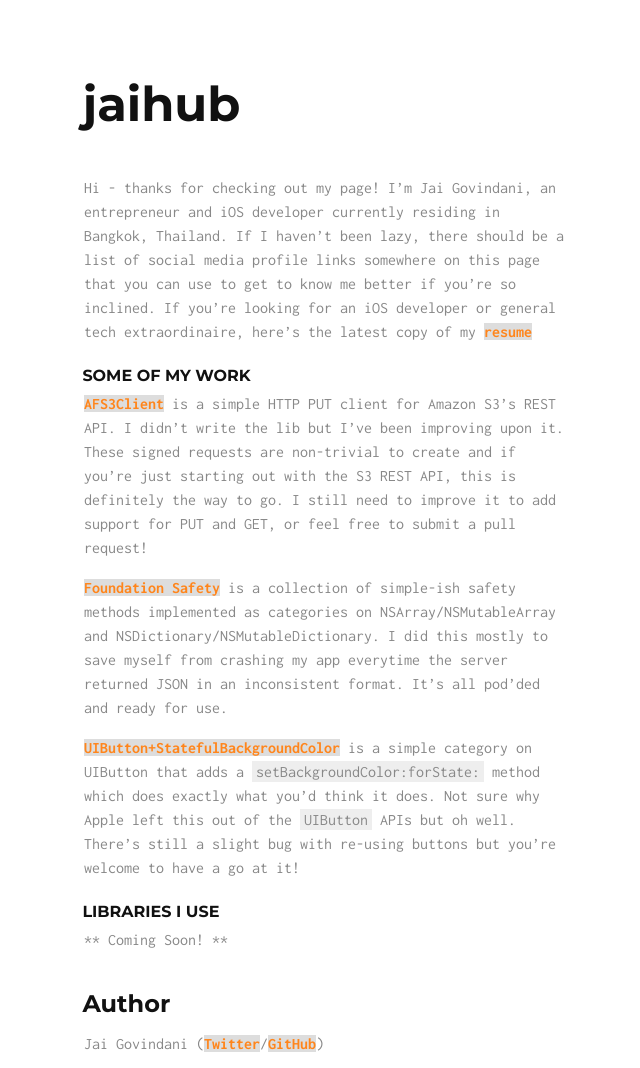
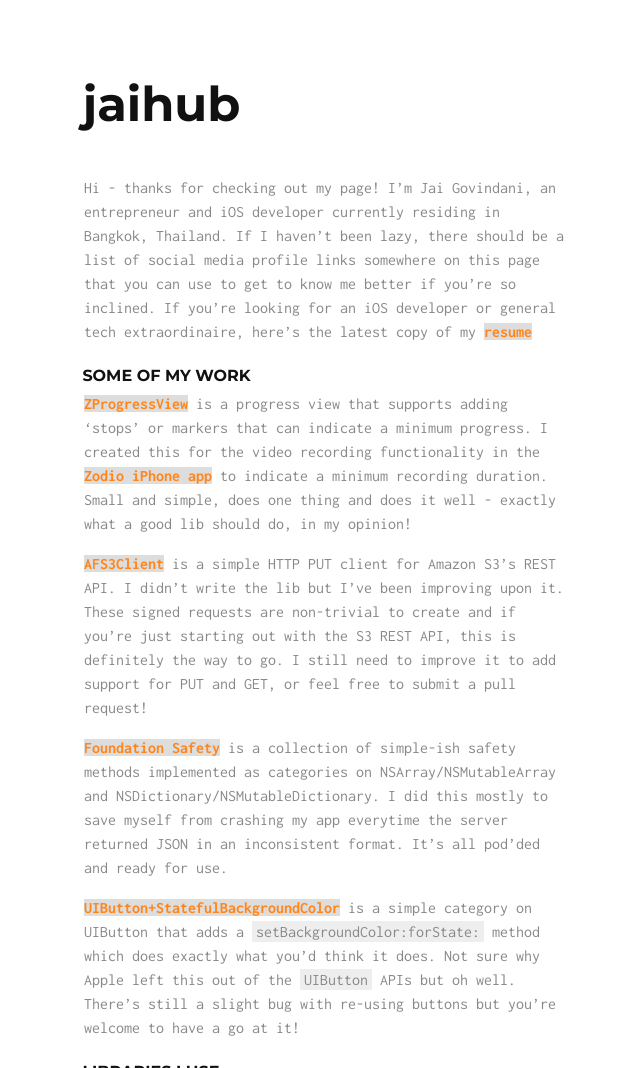
Before and after one commit to jai/jai.github.io, a Jekyll site: the page built from index.html, in a window 1280 px wide, cut to the strip 0-1068 px from the top of the page. Shown: the whole strip, without its empty margins (316-956 px from the left). Built offline with Jekyll 4.4.1, drawn with Linux system fonts in a browser that asks for light colours; Markdown is read by kramdown in place of the engine named in the settings.

Commit message:
Modified file using Dillinger

```diff
--- a/_includes/index.md
+++ b/_includes/index.md
@@ -1,6 +1,8 @@
 Hi - thanks for checking out my page! I'm Jai Govindani, an entrepreneur and iOS developer currently residing in Bangkok, Thailand. If I haven't been lazy, there should be a list of social media profile links somewhere on this page that you can use to get to know me better if you're so inclined. If you're looking for an iOS developer or general tech extraordinaire, here's the latest copy of my [resume](http://jai.github.io/resume.pdf)
 
 ### Some of my work
+
+[ZProgressView](https://github.com/zodio/ZProgressView) is a progress view that supports adding 'stops' or markers that can indicate a minimum progress. I created this for the video recording functionality in the [Zodio iPhone app](http://i.zodio.com) to indicate a minimum recording duration. Small and simple, does one thing and does it well - exactly what a good lib should do, in my opinion!
 
 [AFS3Client](https://github.com/jai/AFS3Client) is a simple HTTP PUT client for Amazon S3's REST API. I didn't write the lib but I've been improving upon it. These signed requests are non-trivial to create and if you're just starting out with the S3 REST API, this is definitely the way to go. I still need to improve it to add support for PUT and GET, or feel free to submit a pull request!
 
```
